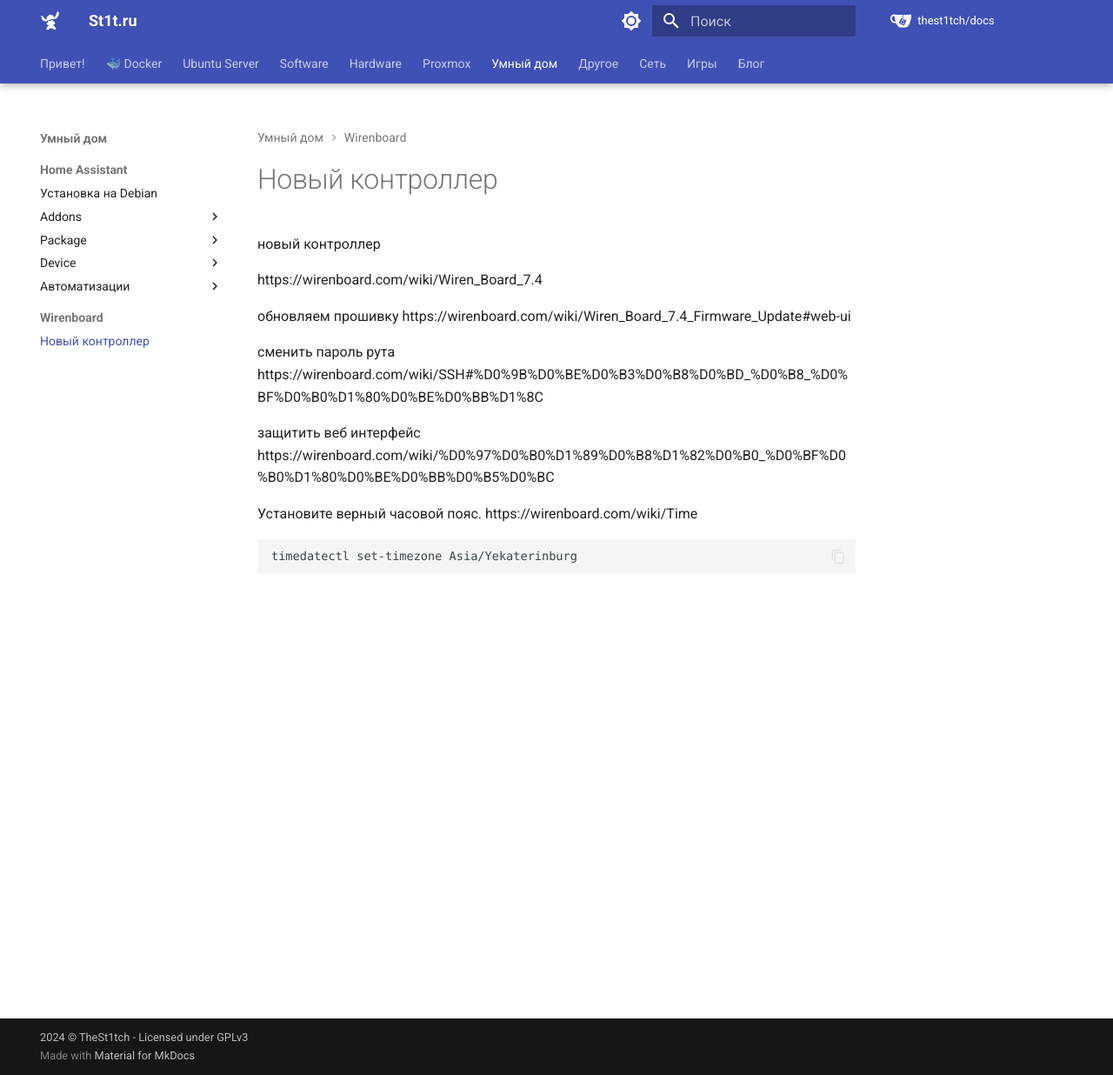
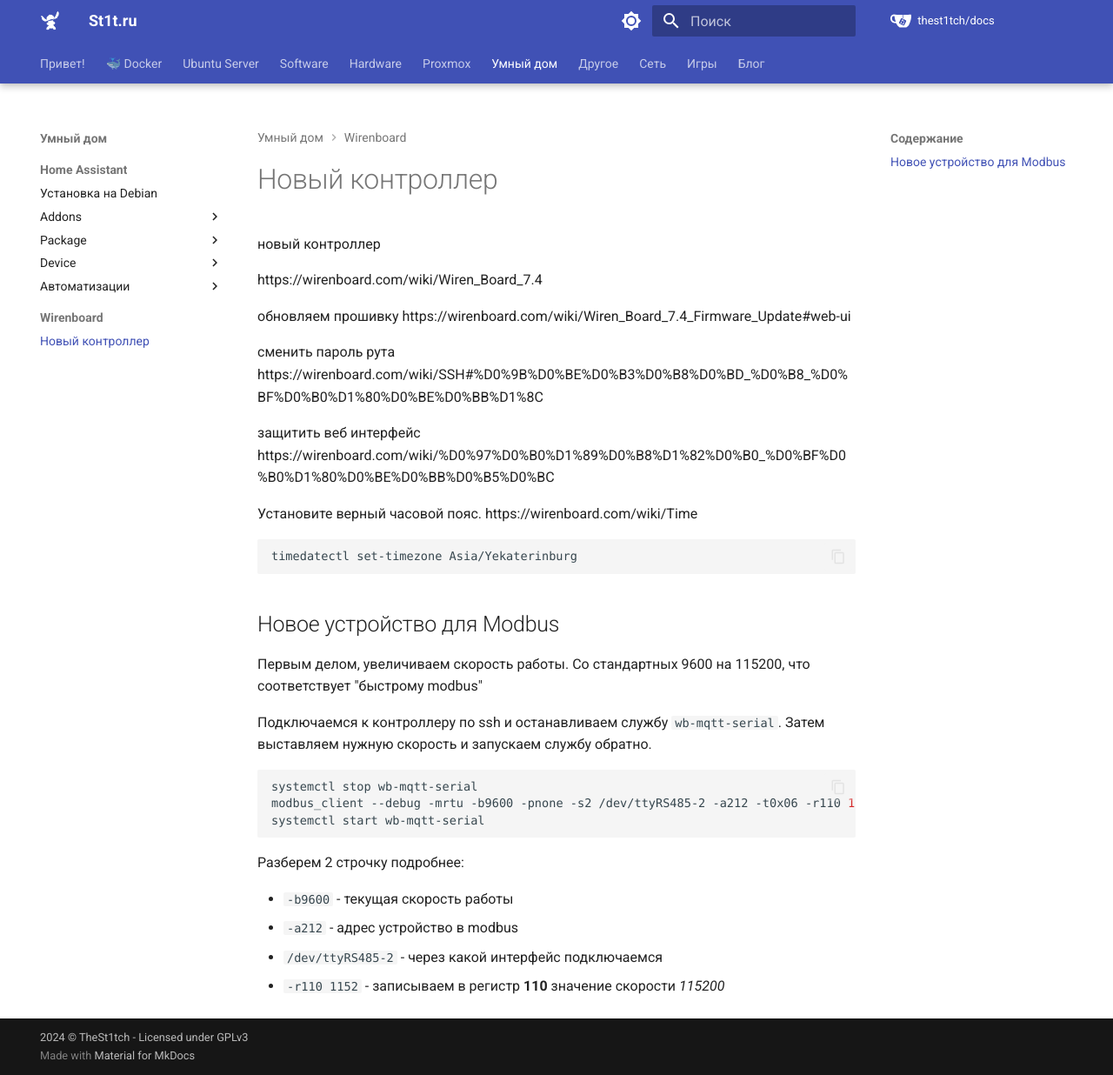
Before and after one commit to TheSt1tch/docs, an MkDocs documentation site: the page built from docs/smart-home/wirenboard/new-controller.md, in a window 1280 px wide and 1236 px high. Shown: the whole window at 87% size. Built offline with MkDocs 1.6.1 and Material for MkDocs 9.7.7, drawn with Linux system fonts in a browser that asks for light colours; some web fonts are replaced.

Commit message:
Настройка новых устройств по Nodbus шине

````diff
--- a/docs/smart-home/wirenboard/new-controller.md
+++ b/docs/smart-home/wirenboard/new-controller.md
@@ -13,3 +13,21 @@
 ```
 timedatectl set-timezone Asia/Yekaterinburg
 ```
+
+## Новое устройство для Modbus
+
+Первым делом, увеличиваем скорость работы. Со стандартных 9600 на 115200, что соответствует "быстрому modbus"
+
+Подключаемся к контроллеру по ssh и останавливаем службу `wb-mqtt-serial`. Затем выставляем нужную скорость и запускаем службу обратно.
+
+```bash
+systemctl stop wb-mqtt-serial
+modbus_client --debug -mrtu -b9600 -pnone -s2 /dev/ttyRS485-2 -a212 -t0x06 -r110 1152
+systemctl start wb-mqtt-serial
+```
+Разберем 2 строчку подробнее:
+
+- `-b9600` - текущая скорость работы
+- `-a212` - адрес устройство в modbus
+- `/dev/ttyRS485-2` - через какой интерфейс подключаемся
+- `-r110 1152` - записываем в регистр **110** значение скорости *115200*
````
